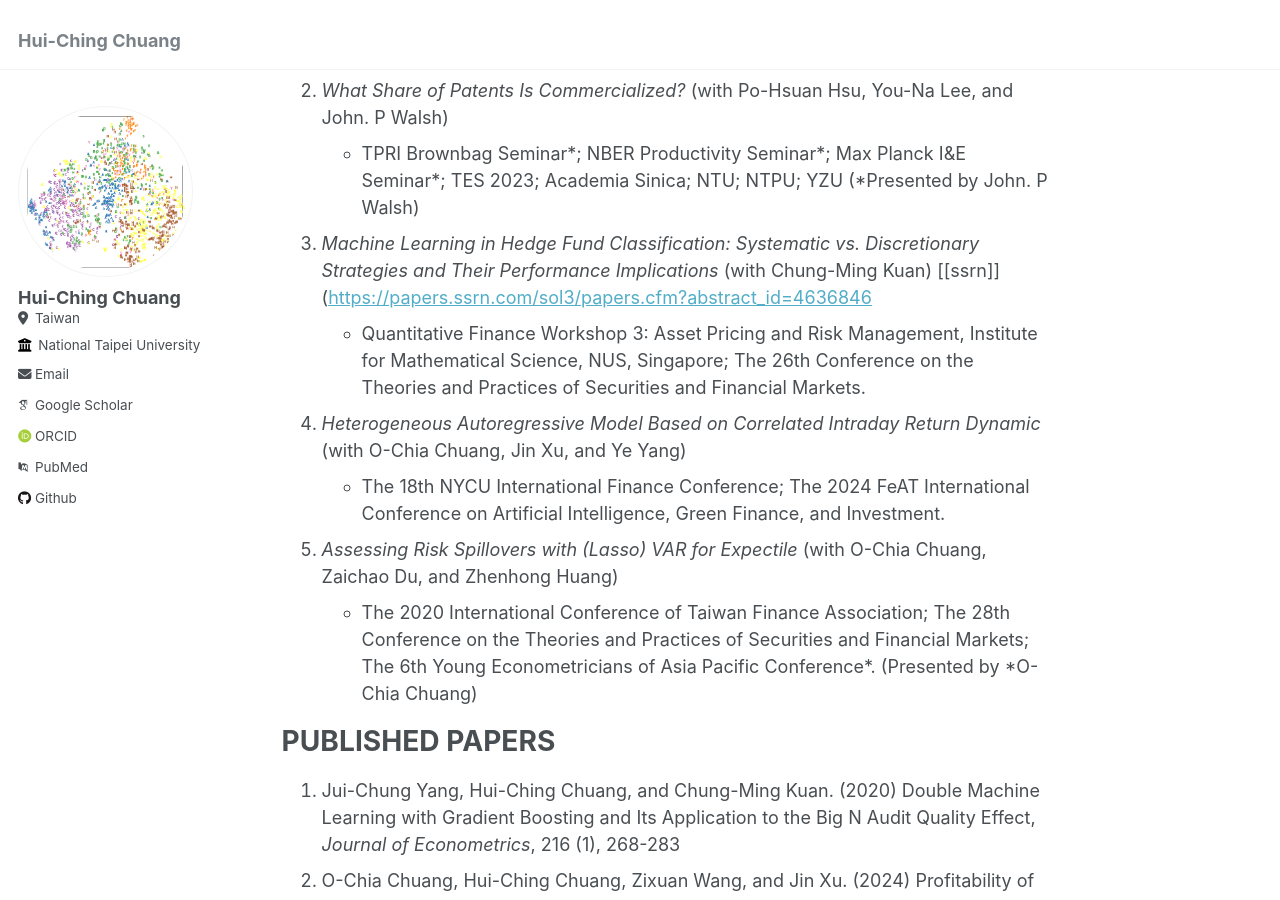
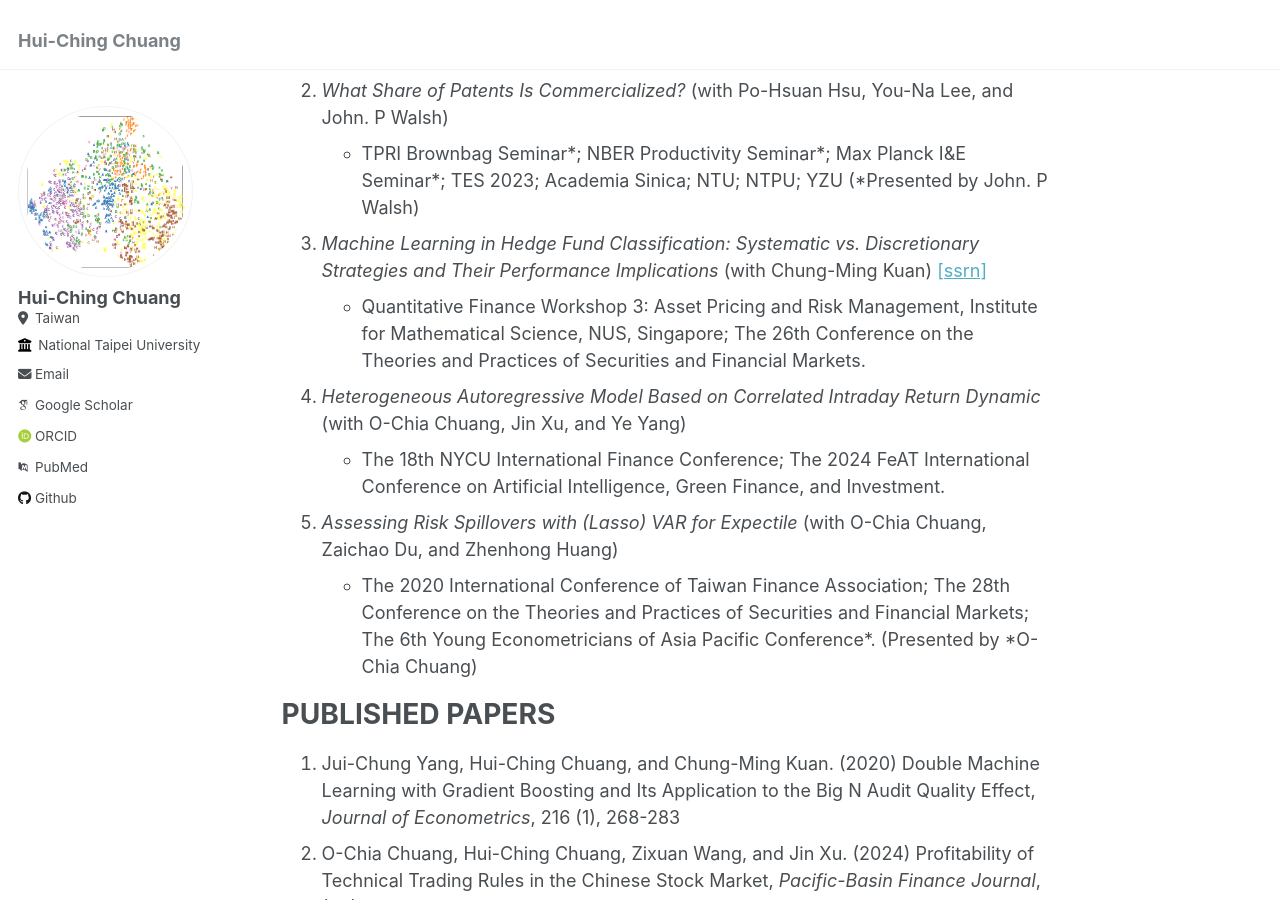
Before and after one commit to hcchuang/hcchuang.github.io, a Jekyll site: the page built from _pages/about.md, in a window 1280 px wide and 900 px high, scrolled down 461 px. Built offline with Jekyll 4.4.1, drawn with Linux system fonts in a browser that asks for light colours; some web fonts are replaced; part of the change alters nothing that is shown.

Commit message:
Update about.md

```diff
--- a/_pages/about.md
+++ b/_pages/about.md
@@ -13,11 +13,11 @@ Hui-Ching Chuang is an Associate Professor in the Department of Statistics at Na
 
 WORKING PAPERS
 ======
-1.  _Limitation of Firm Fixed Effects Models and the Missing R&D-Patent Relation: New Methods and Evidence_ (with Po-Hsuan Hsu, Chung‐Ming Kuan, and Jui-Chung Yang) [\[ssrn\]]([https://papers.ssrn.com/sol3/papers.cfm?abstract_id=4636846]){:target="_blank"}
+1.  _Limitation of Firm Fixed Effects Models and the Missing R&D-Patent Relation: New Methods and Evidence_ (with Po-Hsuan Hsu, Chung‐Ming Kuan, and Jui-Chung Yang) [\[ssrn\]](<https://papers.ssrn.com/sol3/papers.cfm?abstract_id=4636846>){:target="_blank"}
    - The SFS Cavalcade Asia-Pacific 2024; The 2024 UC Davis-FMA Napa Finance Conference; The 23rd Taiwan Symposium on Innovation Economics and Entrepreneurship; NTU; Max Planck I&E Seminar\*; The 16th NYCU Finance Conference Keynote Speech\*; Academia Sinica\*\*; The 2024 FMA Asia Pacific Conference\*\*. (Presented by \*Po-Hsuan Hsu).
 1.  _What Share of Patents Is Commercialized?_ (with Po-Hsuan Hsu, You-Na Lee, and John. P Walsh)
    -  TPRI Brownbag Seminar\*; NBER Productivity Seminar\*; Max Planck I&E Seminar\*; TES 2023; Academia Sinica; NTU; NTPU; YZU (\*Presented by John. P Walsh)
-1.  _Machine Learning in Hedge Fund Classification: Systematic vs. Discretionary Strategies and Their Performance Implications_ (with Chung-Ming Kuan) [\[ssrn\]]([https://papers.ssrn.com/sol3/papers.cfm?abstract_id=4636846](https://papers.ssrn.com/sol3/papers.cfm?abstract_id=3912348]){:target="_blank"}
+1.  _Machine Learning in Hedge Fund Classification: Systematic vs. Discretionary Strategies and Their Performance Implications_ (with Chung-Ming Kuan) [\[ssrn\]](<https://papers.ssrn.com/sol3/papers.cfm?abstract_id=3912348>){:target="_blank"}
    - Quantitative Finance Workshop 3: Asset Pricing and Risk Management, Institute for Mathematical Science, NUS, Singapore; The 26th Conference on the Theories and Practices of Securities and Financial Markets.
 1.  _Heterogeneous Autoregressive Model Based on Correlated Intraday Return Dynamic_ (with O-Chia Chuang, Jin Xu, and Ye Yang)
    - The 18th NYCU International Finance Conference; The 2024 FeAT International Conference on Artificial Intelligence, Green Finance, and Investment.
```
